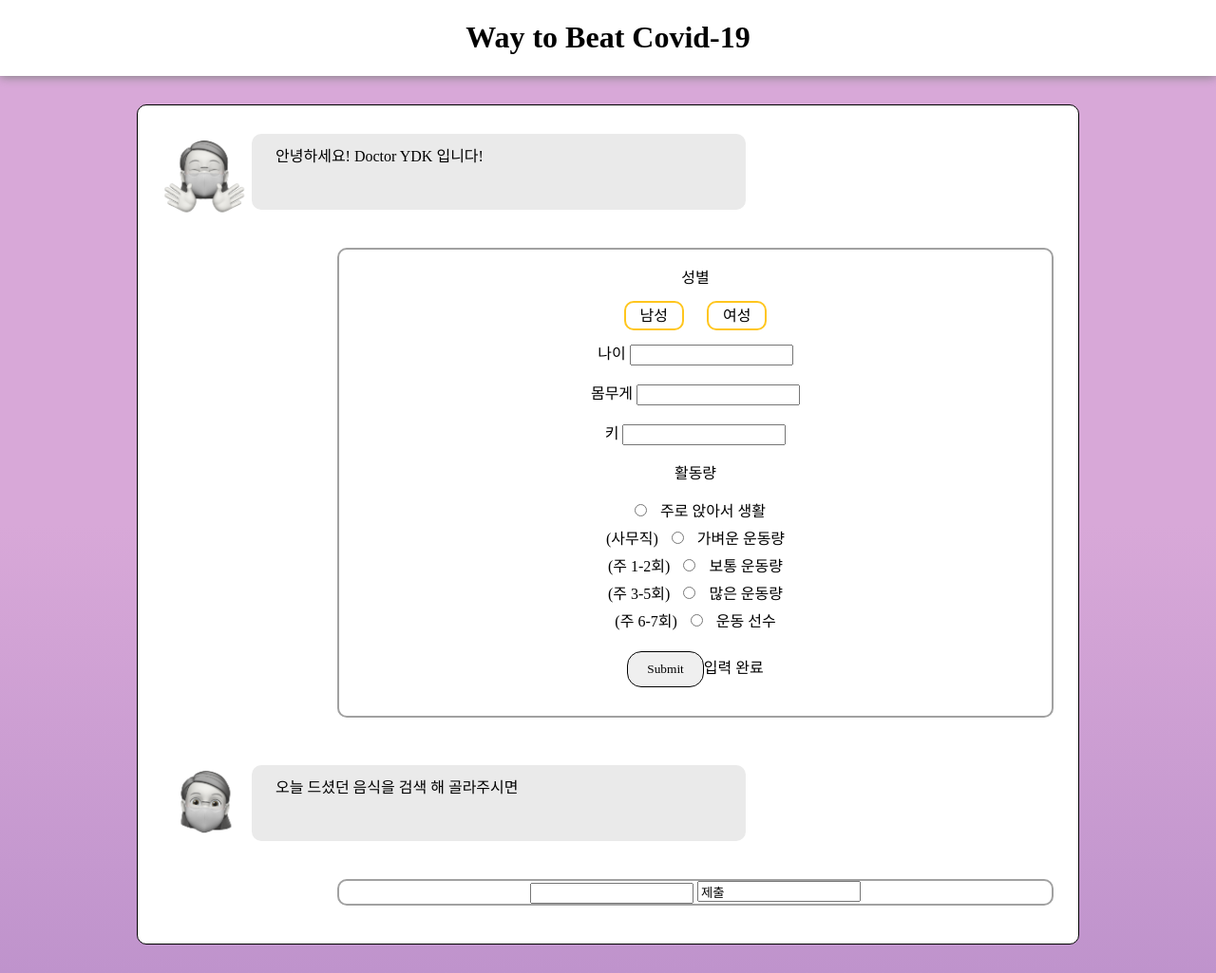
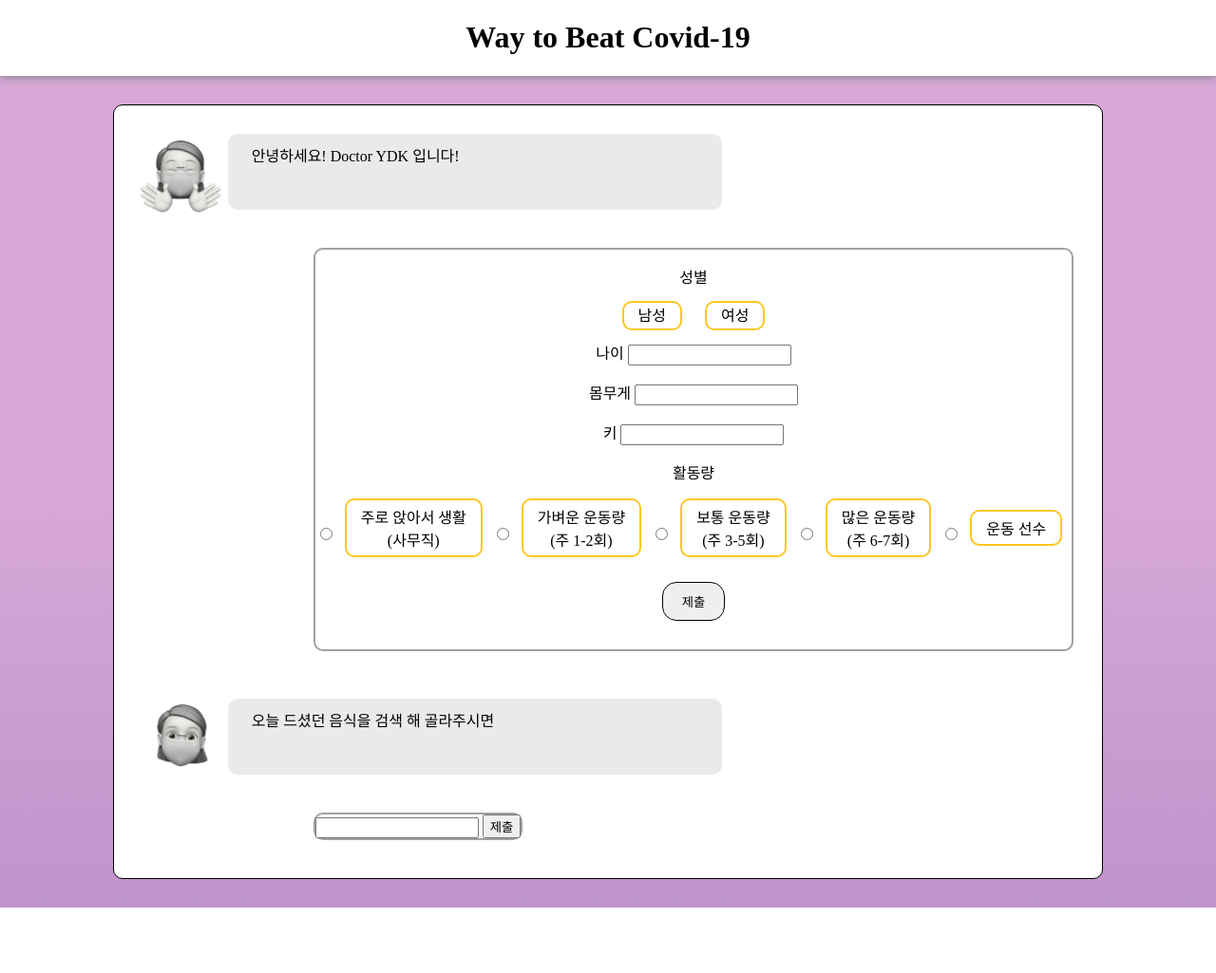
Before and after one commit to mang0206/test_mirror, a Flask app: page /diet in a window 1280 px wide. Shown: the whole page at 95% size. After the commit the page ends 956 px from the top, so only its background shows below. Run offline with Flask 2, Linux system fonts and the light colour scheme; some libraries are stand-ins or nearby versions; some web fonts are replaced.

Commit message:
[Add] diet.html flask 연동
Former-commit-id: b9028a0178dc2283f1891c92704e947d4e2c8975

```diff
--- a/app/static/css/style.css
+++ b/app/static/css/style.css
@@ -270,7 +270,17 @@ a:active{color: white;}
     margin-top: 30px;
     margin-bottom: 80px;
 }
-/*--------bubble--------*/
+/*--------img & bubble--------*/
+.doctor{
+    padding-top: 10px;
+    display: flex;
+    align-items: center;
+}
+.doctor img{
+    width: 100px;
+    height: 100px;
+    display: flex;
+}
 .doctor_bubble{
     position: relative;
     width: 470px;
@@ -283,6 +293,15 @@ a:active{color: white;}
     display: flex;
     justify-content: left;
 }
+.personal{
+    margin: 0px 10px 0px 190px;
+}
+.personal_bubble{
+    width: fit-content;
+    margin: 30px 0px 30px 0px;
+    border: 2px solid #A1A1A1;
+    border-radius: 10px;
+}
 /*--------diet--------*/
 .diet{
     width: 100%;
@@ -294,30 +313,11 @@ a:active{color: white;}
     text-align: center;
 }
 .diet_container{
-    width: 950px;
+    width: fit-content;
     background: white;
     margin: 30px 0px 30px 0px;
     padding: 10px 20px 10px 20px;
     border: 1px solid;
-    border-radius: 10px;
-}
-.doctor{
-    padding-top: 10px;
-    display: flex;
-    align-items: center;
-}
-.doctor img{
-    width: 100px;
-    height: 100px;
-    display: flex;
-}
-.personal{
-    margin: 0px 10px 0px 190px;
-}
-.personal_bubble{
-    width: 750px;
-    margin: 30px 0px 30px 0px;
-    border: 2px solid #A1A1A1;
     border-radius: 10px;
 }
 .gender{
@@ -346,57 +346,26 @@ input[id="male"]:checked + label {
 input[id="female"]:checked + label {
     background-color: rgb(244,237,124);
 }
-.activity_chk{
+.diet_checker{
+    display: flex;
+    align-items: center;
+}
+/* .diet_checker input{
+    display: none;
+} */
+.diet_checker label{
     font-weight: 500;
     background-color: white;
     padding: 5px 15px 5px 15px;
     border: 2px solid rgb(255,198,30);
     border-radius: 10px;
     margin: 0px 10px 10px 10px;
-    align-items: center;
-    flex-direction: column;
-    justify-content: center;
+    cursor: pointer;
+    display: flex;
 }
 .clicked{
     background-color: rgb(244,237,124);
 }
-/* .activity_checker{
-    display: flex;
-    justify-content: center;
-}
-.activity_checker input{
-    display: none;
-}
-input[id="lev1"]:checked + label {
-    background-color: rgb(244,237,124);
-}
-input[id="lev2"]:checked + label {
-    background-color: rgb(244,237,124);
-}
-input[id="lev3"]:checked + label {
-    background-color: rgb(244,237,124);
-}
-input[id="lev4"]:checked + label {
-    background-color: rgb(244,237,124);
-}
-input[id="lev5"]:checked + label {
-    background-color: rgb(244,237,124);
-}
-.activity_checker label{
-    font-weight: 500;
-    background-color: white;
-    padding: 5px 15px 5px 15px;
-    border: 2px solid rgb(255,198,30);
-    border-radius: 10px;
-    margin: 0px 10px 10px 10px;
-    display: flex;
-    align-items: center;
-    flex-direction: column;
-    justify-content: center;
-}
-.activity_checker label:hover{
-    cursor: pointer;
-} */
 .move_kit{
     padding: 10px 20px 10px 20px;
     border: 1px solid;
--- a/app/static/js/javascript.js
+++ b/app/static/js/javascript.js
@@ -49,14 +49,14 @@ window.addEventListener('scroll', saFunc);
 // });
 
 //클릭 버튼 색 변경
-const title = document.querySelector(".activity_chk");
-const CLICKED_CLASS = "clicked";
+$(function(){
+    let $diet_chk = $(".diet_chk");
 
-function handClick(){
-    title.classList.toggle(CLICKED_CLASS);
-}
+    $diet_chk.click(function(){
+        if($diet_chk.hasClass("clicked")) {
+            $diet_chk.removeClass("clicked")
+        }
+        $(this).addClass("clicked");
+    });
 
-function init(){
-    title.addEventListener("click", handClick)
-}
-init();
+});
--- a/app/templates/base.html
+++ b/app/templates/base.html
@@ -9,12 +9,12 @@
     <link href="https://fonts.googleapis.com/css2?family=M+PLUS+1:wght@100;200;300;400;500;600;700;800&display=swap" rel="stylesheet">
     <link href='//spoqa.github.io/spoqa-han-sans/css/SpoqaHanSansNeo.css' rel='stylesheet' type='text/css'>
     <script defer src="../static/js/javascript.js"></script>
+
+    {% block css %}
+    {% endblock %}
+    {% block javascript %}
+    {% endblock %}
 </head>
-
-{% block css %}
-{% endblock %}
-{% block javascript %}
-{% endblock %}
 
 <body class="base_body">
     <div class="top_bar">
@@ -40,5 +40,14 @@
         {% block content %}
         {% endblock %}
     </div>
+    <script type="text/javascript" src="../static/js/javascript.js"></script>
+    <script type="text/javascript">
+        if (typeof jQuery == 'undefined') {
+            var script = document.createElement('script');
+            script.type = "text/javascript";
+            script.src = "http://ajax.googleapis.com/ajax/libs/jquery/1.11.0/jquery.min.js";
+            document.getElementsByTagName('head')[0].appendChild(script);
+        }
+        </script>
 </body>
 </html>
--- a/app/templates/diet.html
+++ b/app/templates/diet.html
@@ -29,21 +29,21 @@
                         <input type="text" name="height">
                     </p>
                     <p class="activity">활동량
-                        <div class="activity_checker">
-                            <input type="radio" name="activity" id="lev1" class="activity_chk">
-                            <label for="lev1">주로 앉아서 생활<br>(사무직)</label>
-                            <input type="radio" name="activity" id="lev2" class="activity_chk">
-                            <label for="lev2">가벼운 운동량<br>(주 1-2회)</label>
-                            <input type="radio" name="activity" id="lev3" class="activity_chk">
-                            <label for="lev3">보통 운동량<br>(주 3-5회)</label>
-                            <input type="radio" name="activity" id="lev4" class="activity_chk">
-                            <label for="lev4">많은 운동량<br>(주 6-7회)</label>
-                            <input type="radio" name="activity" id="lev5" class="activity_chk">
-                            <label for="lev5">운동 선수</label>
+                        <div class="diet_checker">
+                            <input type="radio" name="activity" id="lev1" class="diet_chk">
+                            <label for="lev1" >주로 앉아서 생활<br>(사무직)</label>
+                            <input type="radio" name="activity" id="lev2" class="diet_chk">
+                            <label for="lev2" >가벼운 운동량<br>(주 1-2회)</label>
+                            <input type="radio" name="activity" id="lev3" class="diet_chk">
+                            <label for="lev3" >보통 운동량<br>(주 3-5회)</label>
+                            <input type="radio" name="activity" id="lev4" class="diet_chk">
+                            <label for="lev4" >많은 운동량<br>(주 6-7회)</label>
+                            <input type="radio" name="activity" id="lev5" class="diet_chk">
+                            <label for="lev5" >운동 선수</label>
                         </div>
                     </p>
                     <div>
-                        <input type="submit" name="btn2" class="move_kit">입력 완료</button>
+                        <input type="submit" name="btn1" value='제출' class="move_kit">
                     </div>
                 </form>
             </div>
@@ -59,7 +59,7 @@
                 <form action="/diet" method="POST" id="form_food">
                     <input type="text" name="food">
                     {{ food_lst }}
-                    <input type="text" name="btn1" value="제출">
+                    <input type="submit" name="btn2" value="제출">
                 </form>
             </div>
         </div>
--- a/app/templates/index.html
+++ b/app/templates/index.html
@@ -87,5 +87,4 @@
         <span class="ydp01">정현우</span>
     </div>
 </div>
-<script type="text/javascript" src="../static/js/javascript.js"></script>
 {% endblock %}
--- a/app/views.py
+++ b/app/views.py
@@ -22,17 +22,17 @@ def join_result():
 
 @app.route("/diet", methods=["GET", "POST"])
 def diet_food():
+    if request.method == "POST" and request.form.get('btn2') :
+        food_lst.append(request.form.get('food'))
+        return render_template('kit.html', food_lst=food_lst, nutrients=nutrients)
+
     if request.method == "POST" and request.form.get('btn1') :
-        food_lst.append(request.form.get('food'))
-        return render_template('diet.html', food_lst=food_lst)
-
-    if request.method == "POST" and request.form.get('btn2') :
         age = int(request.form.get('age'))
         sex = request.form.get('gender')
         height = int(request.form.get('height'))
         Z = cal_nutrients.body_classifier(sex, age, height)
         nutrients = cal_nutrients.nutrient(Z, sex, age)
-        return render_template("kit.html", nutrients=nutrients)
+        return render_template("diet.html", nutrients=nutrients)
 
     return render_template("diet.html")
 
```
